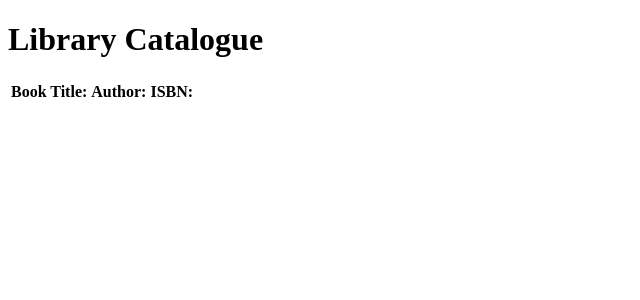
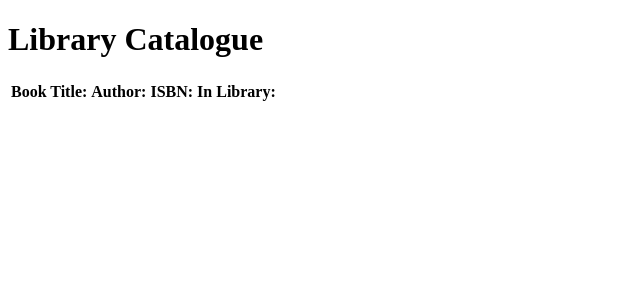
Before and after one commit to laksh2605/Laundimerlibrary2, a PHP site: page /catalogue.php in a window 1280 px wide. Shown: the top 300 px of the page, without its empty margins (0-640 px from the left). Run offline with PHP 8.4, Linux system fonts and the light colour scheme; tables that the repository leaves empty or names only in its code hold one stand-in row (values such as "Sample post"); data that the repository does not hold is empty.

Commit message:
catalogue

```diff
--- a/catalogue.php
+++ b/catalogue.php
@@ -10,6 +10,7 @@
             <th>Book Title: </th>
             <th>Author: </th>
             <th>ISBN: </th>
+            <th>In Library: </th>
         </tr>
         <?php
             // Include the database connection file
@@ -25,6 +26,8 @@
                     echo "<td>" . $row['Title'] . "</td>";
                     echo "<td>" . $row['Author'] . "</td>";
                     echo "<td>" . $row['ISBN'] . "</td>";
+                    echo "<td>" . $row['In_Library'] . "</td>";
+
                     echo "</tr>";
                 }
             } catch (PDOException $e) {
```
